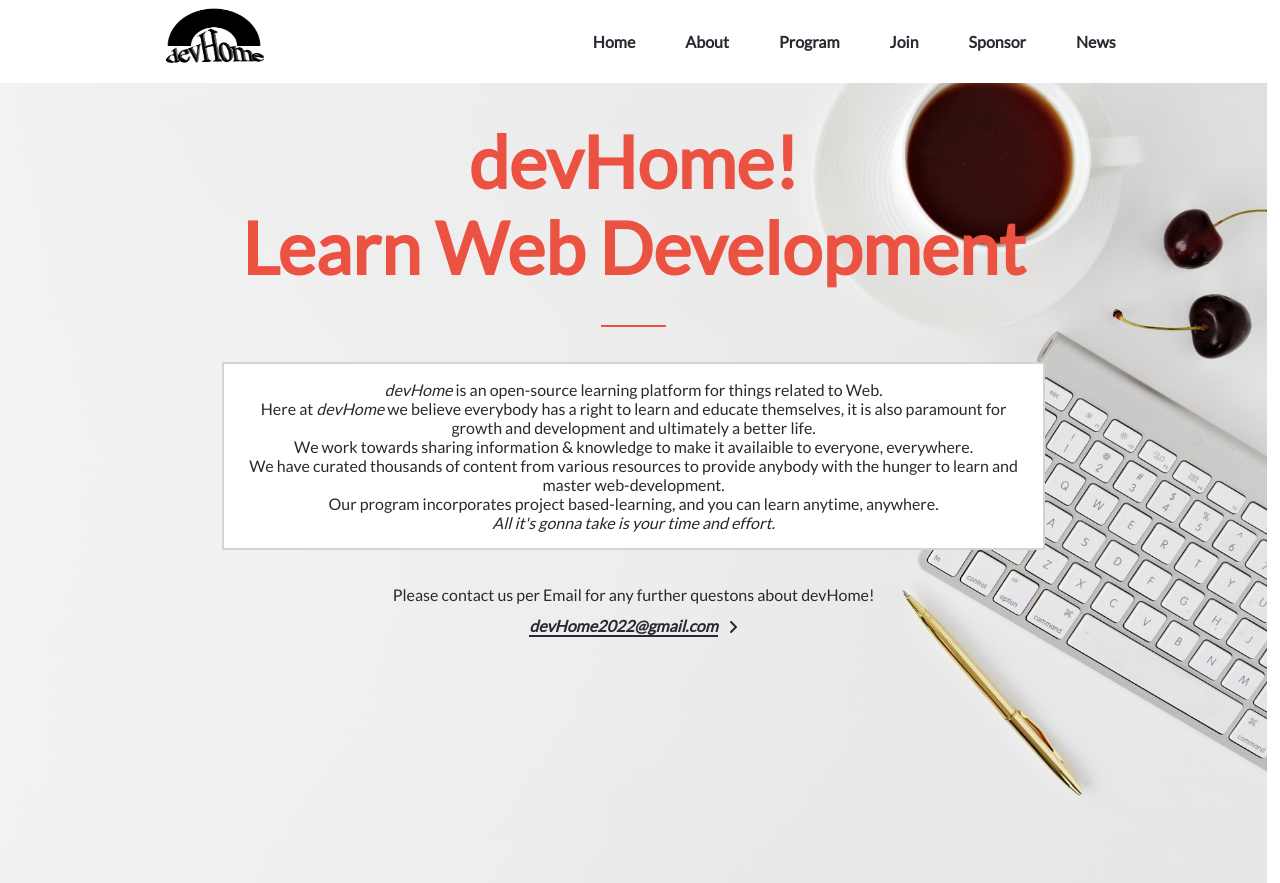
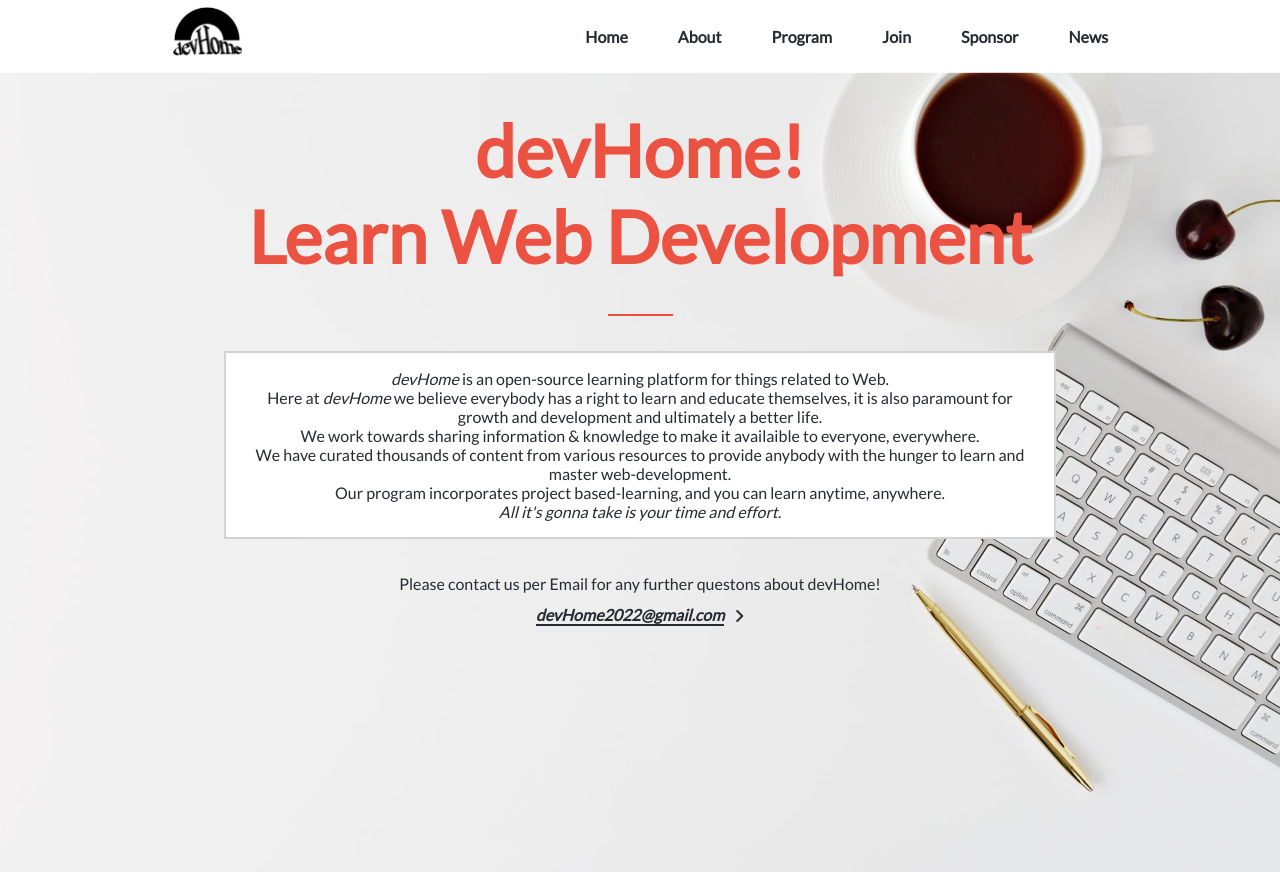
Before and after one commit to pinkmoon25/Capstone-project-Website, a website: page about-page/index.html in a window 1280 px wide. Shown: the top 883 px of the page. Drawn offline with Linux system fonts and the light colour scheme; files whose address does not match are found by name.

Commit message:
Add position fix to the nav bar

```diff
--- a/about-page/style.css
+++ b/about-page/style.css
@@ -9,9 +9,13 @@ body,
 }
 
 header {
+  width: 100%;
+  position: fixed;
+  top: 0;
   display: flex;
   justify-content: space-around;
   align-items: center;
+  background-color: rgb(255, 255, 255, 0.8);
 }
 
 header.mobile {
@@ -44,8 +48,7 @@ a:hover {
 }
 
 a > img {
-  width: 100px;
-  height: 80px;
+  width: 70px;
   transition: all 0.3s ease;
 }
 
@@ -63,7 +66,8 @@ a > img:hover {
 }
 
 .introduction {
-  width: 99vw;
+  margin-top: 72px;
+  max-width: 100vw;
   height: 100vh;
   padding: 35px 0;
   text-align: center;
@@ -207,9 +211,6 @@ footer {
     align-items: center;
     gap: 30px;
     font-size: 25px;
-    text-decoration: underline;
-    text-decoration-color: #272a31;
-    text-underline-offset: 1px;
   }
 
   .introduction > h1 {
@@ -231,6 +232,7 @@ footer {
   }
 
   .introduction {
+    margin: 0;
     width: 100vw;
     padding: 12px;
     gap: 24px;
@@ -315,7 +317,7 @@ footer {
     40% { margin-top: 40px; }
     60% { margin-top: -75px; }
     80% { margin-top: -75px; }
-    90% { margin-top: -150px; }
+    95% { margin-top: -150px; }
     100% { margin-top: -225px; }
   }
 
```
